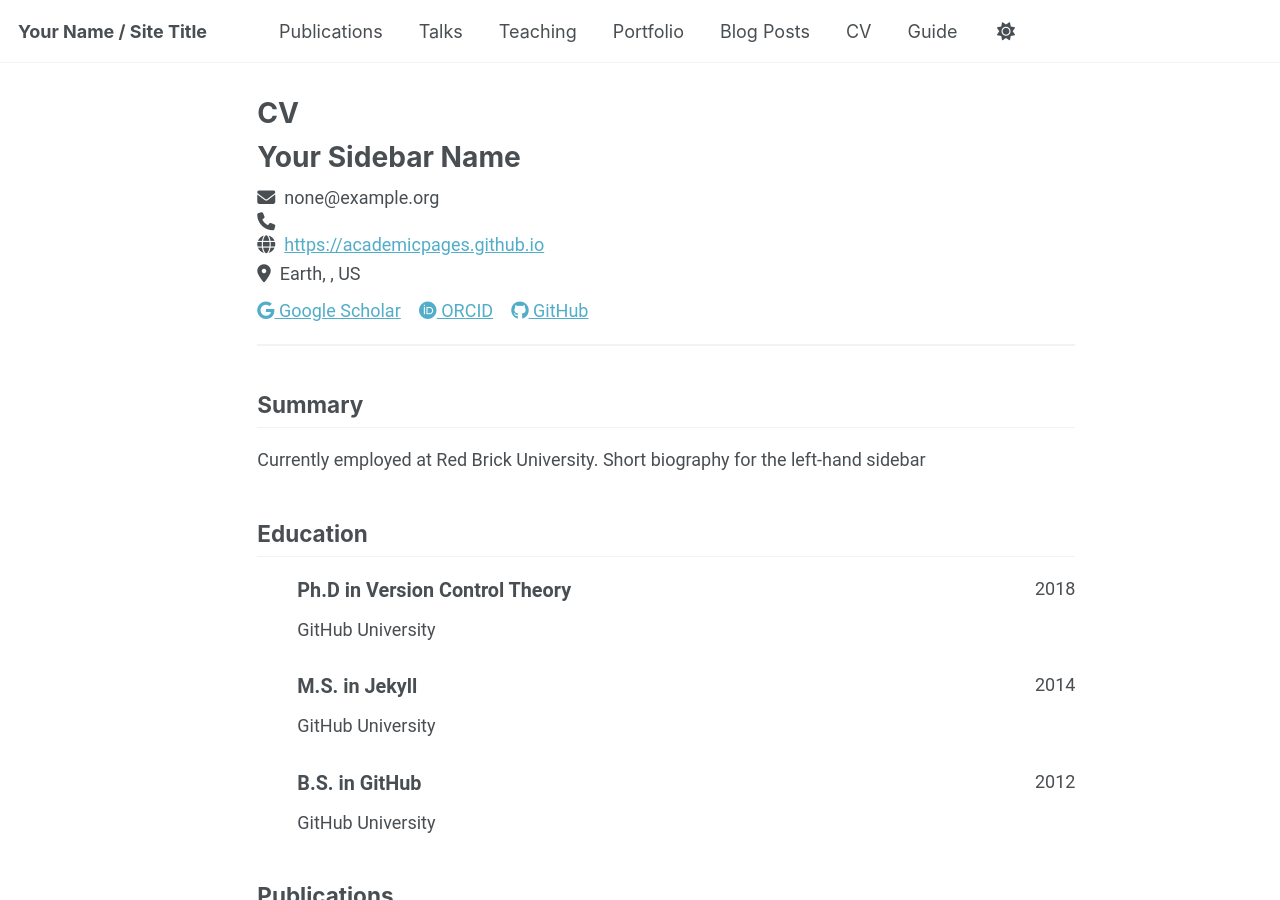
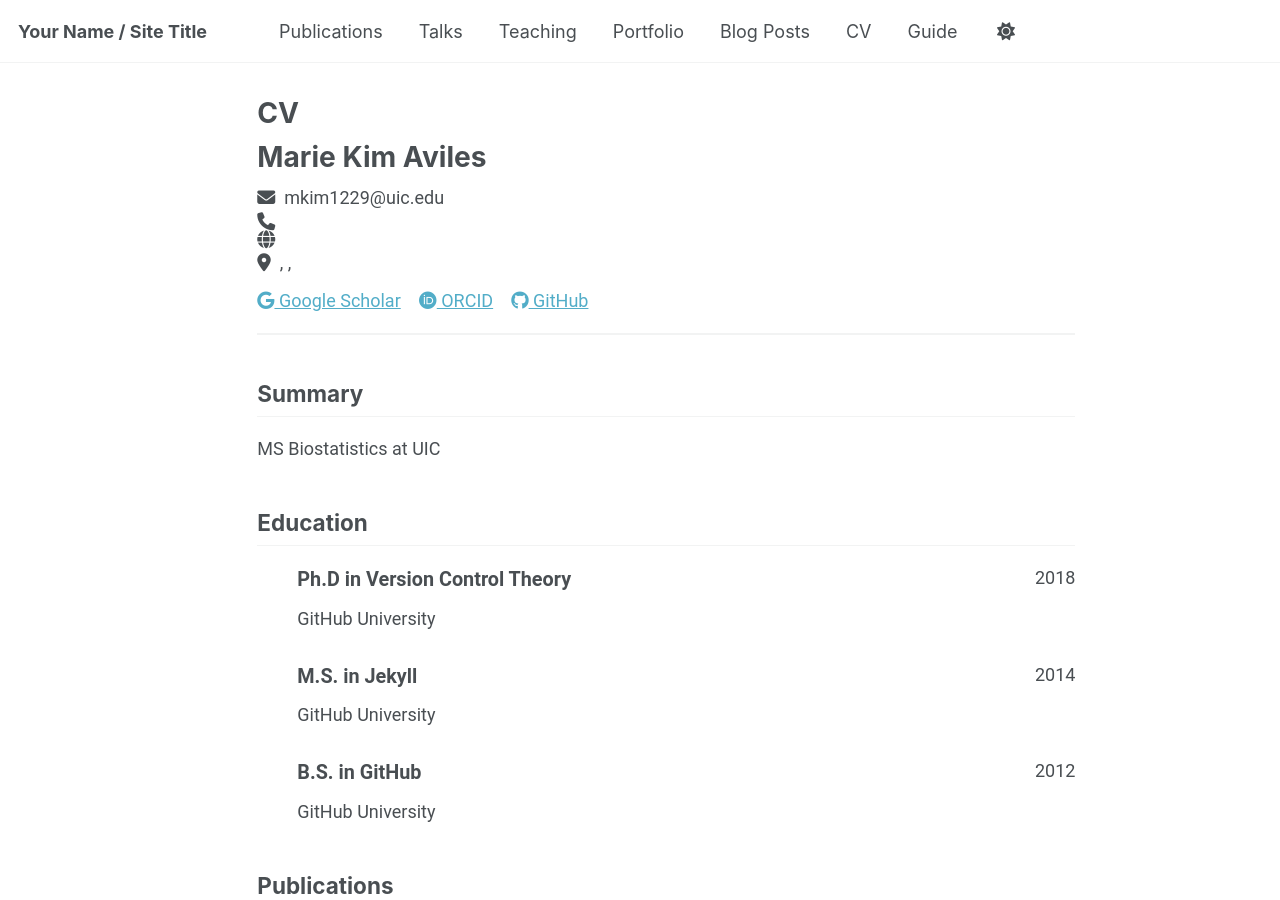
Before and after one commit to mariekimaviles/mariekimaviles.github.io, a Jekyll site: the page built from _pages/cv-json.md, in a window 1280 px wide and 900 px high. Built offline with Jekyll 4.4.1, drawn with Linux system fonts in a browser that asks for light colours; a script bundle is joined from its source files by our own code; library files that are not in the unit come from our copies.

Commit message:
Update cv.json

```diff
--- a/_data/cv.json
+++ b/_data/cv.json
@@ -1,32 +1,32 @@
 {
   "basics": {
-    "name": "Your Sidebar Name",
-    "email": "none@example.org",
+    "name": "Marie Kim Aviles",
+    "email": "mkim1229@uic.edu",
     "phone": "",
-    "website": "https://academicpages.github.io",
-    "summary": "Currently employed at Red Brick University. Short biography for the left-hand sidebar",
+    "website": "",
+    "summary": "MS Biostatistics at UIC",
     "location": {
       "address": "",
       "postalCode": "",
-      "city": "Earth",
-      "countryCode": "US",
+      "city": "",
+      "countryCode": "",
       "region": ""
     },
     "profiles": [
       {
         "network": "Google Scholar",
         "username": "",
-        "url": "https://scholar.google.com/citations?user=PS_CX0AAAAAJ"
+        "url": "https://www.researchgate.net/profile/Marie-Kim-7"
       },
       {
         "network": "ORCID",
         "username": "",
-        "url": "https://orcid.org/yourorcidurl"
+        "url": "https://orcid.org/0009-0005-8077-8633"
       },
       {
         "network": "GitHub",
         "username": "academicpages",
-        "url": "https://github.com/academicpages"
+        "url": "https://mariekimaviles.github.io"
       }
     ]
   },
```
